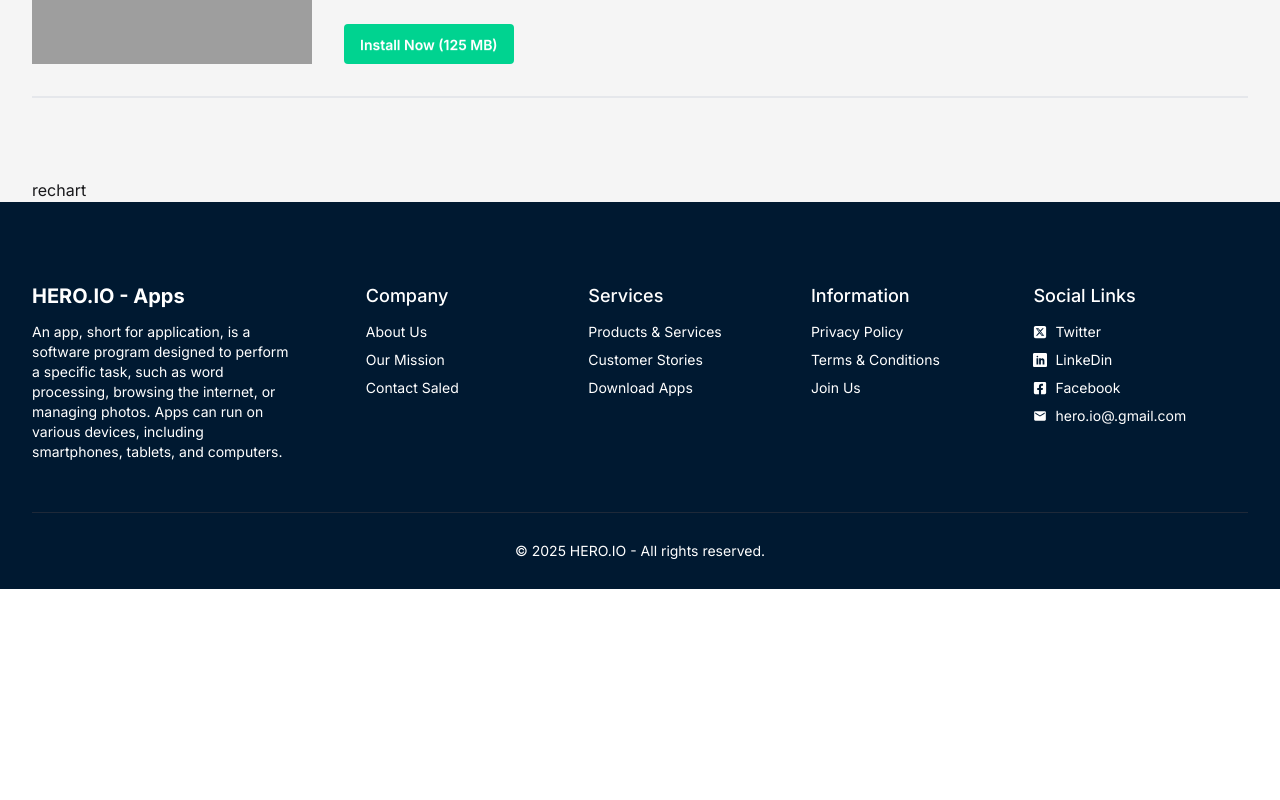
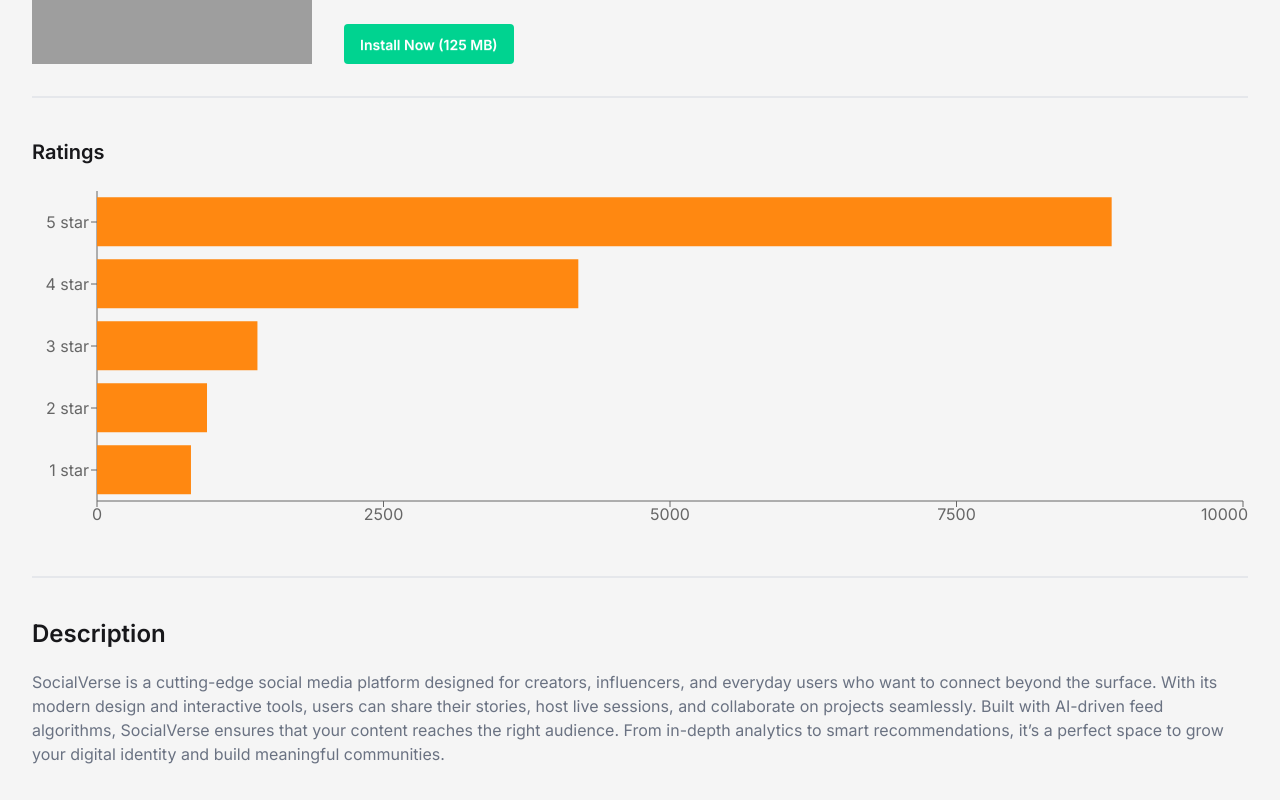
Before and after one commit to Al-Shiam-Nabil/assignment-8-hero-app, a React (Vite) app: page /app-details/101 in a window 1280 px wide. Shown: the part 360-1160 px from the top of the page. Before the commit the page ends 949 px from the top, so only its background shows below. Built offline with nearby package versions, Linux system fonts and the light colour scheme; grey boxes are pictures that could not be loaded.

Commit message:
rechart complete

```diff
--- a/package.json
+++ b/package.json
@@ -16,6 +16,7 @@
     "react-dom": "^19.1.1",
     "react-icons": "^5.5.0",
     "react-router": "^7.9.3",
+    "recharts": "^3.2.1",
     "tailwindcss": "^4.1.14"
   },
   "devDependencies": {
--- a/src/Components/AppInstallSection/AppInstallSection.jsx
+++ b/src/Components/AppInstallSection/AppInstallSection.jsx
@@ -11,7 +11,7 @@
     findData;
 
   return (
-    <div className="flex flex-col justify-center items-center md:items-start md:justify-start md:flex-row gap-8 w-full border-b-2 border-gray-200 pb-8 my-20">
+    <div className="flex flex-col justify-center items-center md:items-start md:justify-start md:flex-row gap-8 w-full border-b-2 border-gray-200 pb-8 mt-20 mb-10">
       <div className=" md:h-[280px] md:w-[280px] h-[250px] w-[250px]">
         <img
           src={image}
--- a/src/Components/Rechart/Rechart.jsx
+++ b/src/Components/Rechart/Rechart.jsx
@@ -1,11 +1,49 @@
-import React from 'react';
+import React from "react";
+import {
+  Bar,
+  BarChart,
 
-const Rechart = () => {
-    return (
-        <div>
-            rechart
-        </div>
-    );
+  ResponsiveContainer,
+  Tooltip,
+  XAxis,
+  YAxis,
+} from "recharts";
+
+const Rechart = ({ findData }) => {
+  if (!findData) {
+    return;
+  }
+  const { ratings } = findData;
+
+const newRatings=[...ratings].reverse()
+
+
+  return (
+
+ <div className="border-b-2 border-gray-200 pb-10 mb-10">
+<h2 className="text-xl font-semibold mb-5">Ratings</h2>
+     <div className="h-[350px] w-full">
+
+
+     <ResponsiveContainer width="100%" height="100%">
+      <BarChart
+      layout="vertical"
+        width={500}
+        height={300}
+        data={newRatings}
+
+      >
+
+        <XAxis type="number"/>
+        <YAxis dataKey="name" type="category"/>
+        <Tooltip />
+
+        <Bar dataKey="count" fill="#FF8811" />
+      </BarChart>
+    </ResponsiveContainer>
+  </div>
+ </div>
+  );
 };
 
 export default Rechart;
--- a/src/Pages/AppDetails.jsx
+++ b/src/Pages/AppDetails.jsx
@@ -1,31 +1,36 @@
-import React from 'react';
-import AppInstallSection from '../Components/AppInstallSection/AppInstallSection';
-import { useParams } from 'react-router';
-import useLoadData from '../Hooks/useLoadData';
-import Container from '../Components/Container/Container';
-import Rechart from '../Components/Rechart/Rechart';
+import React from "react";
+import AppInstallSection from "../Components/AppInstallSection/AppInstallSection";
+import { useParams } from "react-router";
+import useLoadData from "../Hooks/useLoadData";
+import Container from "../Components/Container/Container";
+import Rechart from "../Components/Rechart/Rechart";
 
 const AppDetails = () => {
-    const {id}=useParams()
-    const idNum=Number(id)
-    const {data}=useLoadData()
-   const findData=data.find(e=>e.id===idNum)
+  const { id } = useParams();
+  const idNum = Number(id);
+  const { data } = useLoadData();
+  const findData = data.find((e) => e.id === idNum);
 
+  if(!findData){
+    return null;
+  }
 
-console.log(findData)
+  return (
+    <div>
+      <Container>
+        <AppInstallSection findData={findData}></AppInstallSection>
+        <Rechart findData={findData}></Rechart>
 
-    return (
-        <div>
-         <Container>
-             <AppInstallSection findData={findData}></AppInstallSection>
-             <Rechart></Rechart>
-         </Container>
+        <div className="mb-20">
+          <h3 className="text-2xl font-semibold mb-5">Description</h3>
+          <p className="text-gray-500"> {findData.description}</p>
         </div>
-    );
+      </Container>
+    </div>
+  );
 };
 
 export default AppDetails;
-
 
 /*
 {
```
Also changed, not shown: 1 other file (tests, documents, lock files or other folders).
